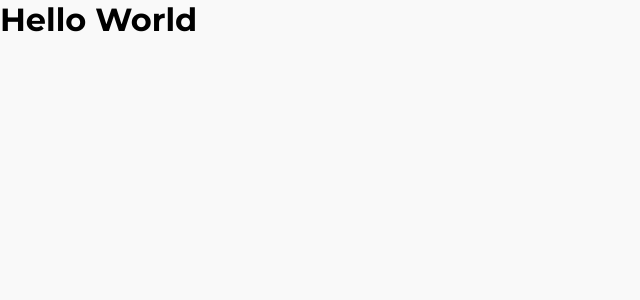
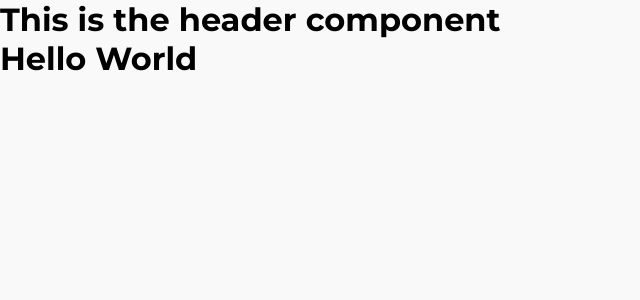
Before and after one commit to FlaviaBulad/mks-frontend-challenge, a Next.js app: page / in a window 1280 px wide. Shown: the top 300 px of the page, without its empty margins (0-640 px from the left). Built offline with nearby package versions, Linux system fonts and the light colour scheme.

Commit message:
feat: :sparkles: add header component

```diff
--- /dev/null
+++ b/src/components/Layout/Header/index.tsx
@@ -0,0 +1,9 @@
+function Header() {
+  return (
+    <>
+      <h1>This is the header component</h1>
+    </>
+  );
+}
+
+export default Header;
--- a/src/pages/_app.tsx
+++ b/src/pages/_app.tsx
@@ -2,6 +2,7 @@ import type { AppProps } from "next/app";
 import Head from "next/head";
 
 import { GlobalStyle } from "@/styles/globals";
+import Header from "@/components/Layout/Header";
 
 export default function App({ Component, pageProps }: AppProps) {
   return (
@@ -12,6 +13,7 @@ export default function App({ Component, pageProps }: AppProps) {
         <meta name="viewport" content="width=device-width, initial-scale=1" />
       </Head>
       <GlobalStyle />
+      <Header />
       <Component {...pageProps} />
     </>
   );
```
